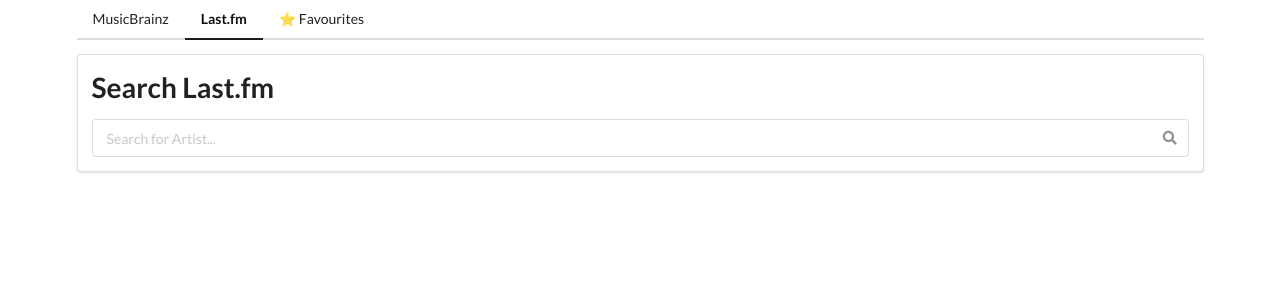
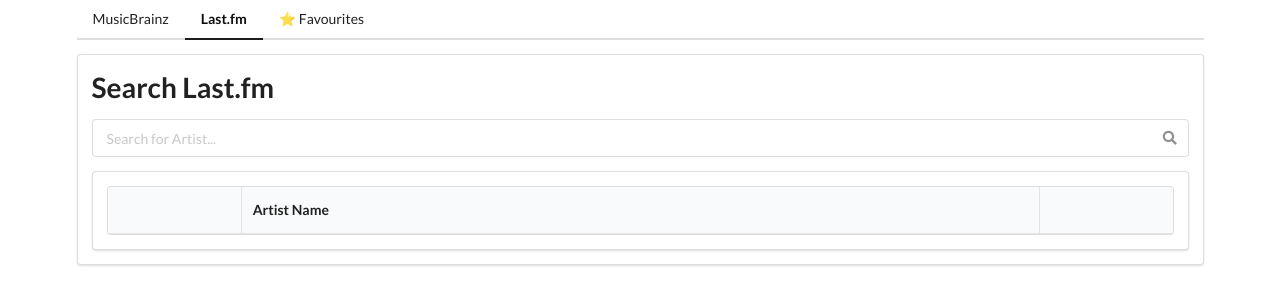
Before and after one commit to oliviersfl/last-fm, a React (Create React App) app: page / in a window 1280 px wide. Shown: the top 304 px of the page. Built offline with nearby package versions, Linux system fonts and the light colour scheme.

Commit message:
Display Search results in lastFm

```diff
--- a/src/components/LastFm.js
+++ b/src/components/LastFm.js
@@ -1,20 +1,27 @@
+import React, { useState } from 'react';
 import LastFmApi from '../api/lastfm';
 import LastFmSearch from './Search/LastFmSearch';
+import LastFmSearchResult from './LastFmSearchResult';
 
-function searchArtist(term) {
+const LastFm = ({ visible }) => {
+  const [searchResults, setSearchResults] = useState(null);
+
+  const searchArtist = (term) => {
     LastFmApi.get("", {
       params: {
         artist: term
       }
     }).then((response) => {
+      setSearchResults(response.data);
+    }, (error) => {
 
     });
   }
 
-const LastFm = ({ visible }) => {
   return (
     <div className={ "ui segment content" + (visible ? "" : " hidden") }>
       <LastFmSearch onFormSubmit={ searchArtist } />
+      <LastFmSearchResult artists={ searchResults == null ? null : searchResults.results.artistmatches.artist }/>
     </div>
   );
 }
--- /dev/null
+++ b/src/components/LastFmSearchResult.js
@@ -0,0 +1,34 @@
+const LastFmSearchResult = ( {artists }) => {
+    return (
+        <div className="ui segment content">
+            <table className="ui selectable celled table">
+                <thead>
+                    <tr>
+                        <th className="two wide"></th>
+                        <th className="twelve wide">Artist Name</th>
+                        <th className="two wide"></th>
+                    </tr>
+                </thead>
+                <tbody>
+                    {
+                        artists == null ? "" : artists.map((artist) => {
+                            return (
+                                <tr>
+                                    <td>
+                                        <div className="ui image">
+                                            <img src={ artist.image[1]["#text"] } />
+                                        </div>
+                                    </td>
+                                    <td>{ artist.name }</td>
+                                    <td></td>
+                                </tr>
+                            )
+                        })
+                    }
+                </tbody>
+            </table>
+        </div>
+    );
+}
+
+export default LastFmSearchResult;
```
Lines whose indentation alone changed are shown as unchanged.
